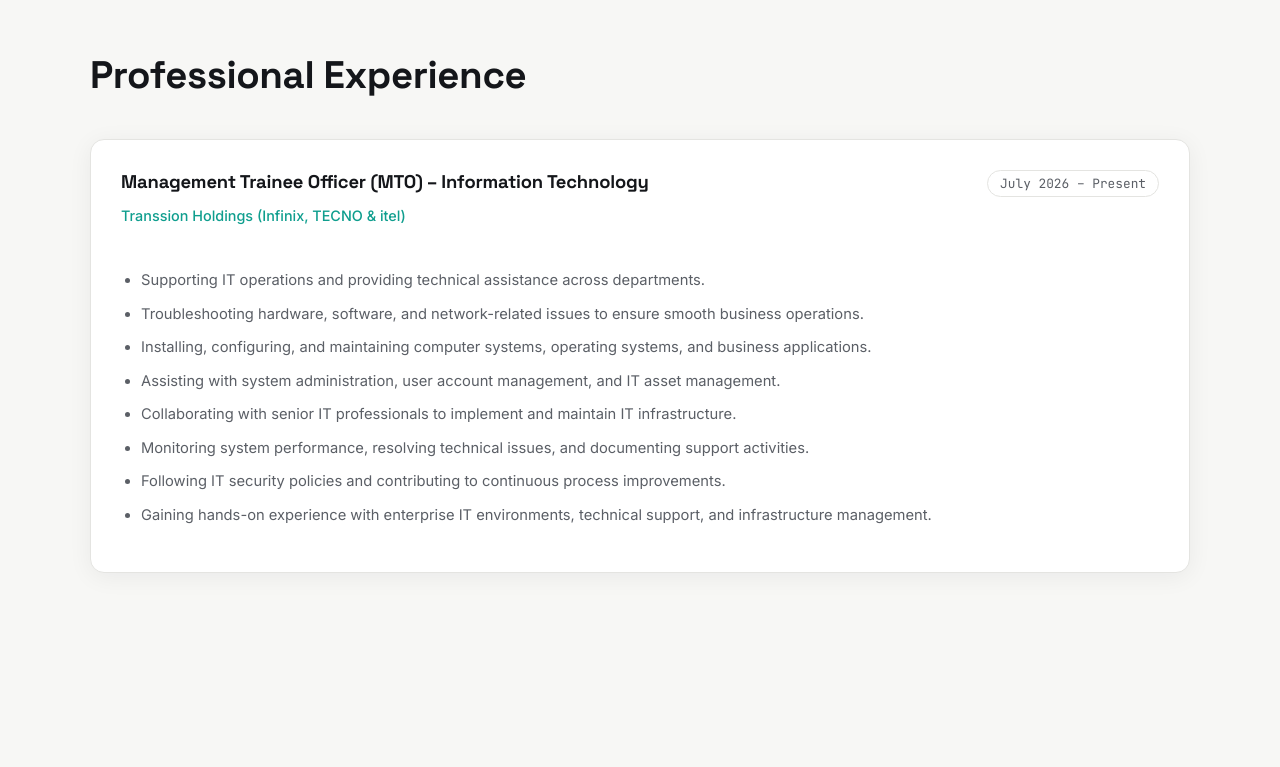
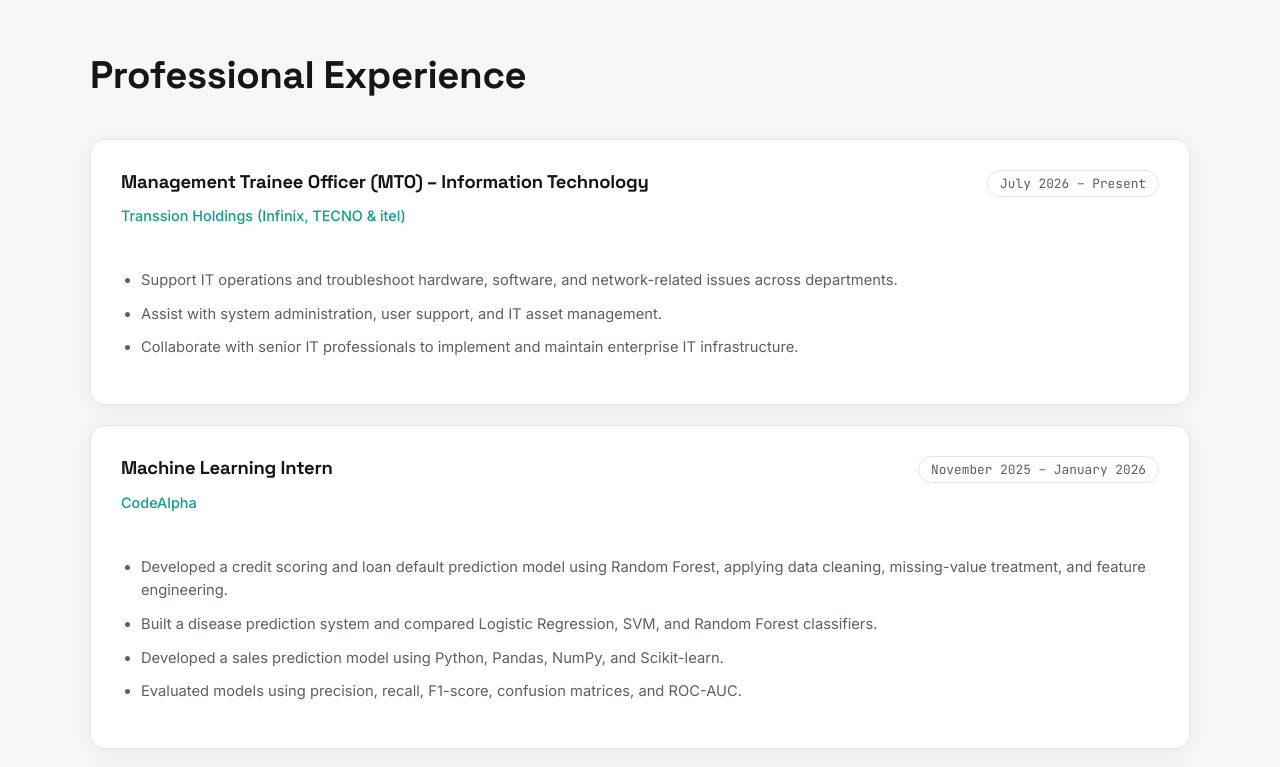
Before and after one commit to muhammadabubakar3520-ship-it/M.Abubakar.Portfolio, a React (Vite) app: page / in a window 1280 px wide. Shown: the part 2030-2797 px from the top of the page. Built offline with nearby package versions, Linux system fonts and the light colour scheme.

Commit message:
Refactor Experience component and add projects section

```diff
--- a/src/components/Experience.jsx
+++ b/src/components/Experience.jsx
@@ -1,3 +1,4 @@
+
 import { motion } from "framer-motion";
 
 const experience = [
@@ -6,14 +7,83 @@ const experience = [
     company: "Transsion Holdings (Infinix, TECNO & itel)",
     period: "July 2026 – Present",
     points: [
-      "Supporting IT operations and providing technical assistance across departments.",
-      "Troubleshooting hardware, software, and network-related issues to ensure smooth business operations.",
-      "Installing, configuring, and maintaining computer systems, operating systems, and business applications.",
-      "Assisting with system administration, user account management, and IT asset management.",
-      "Collaborating with senior IT professionals to implement and maintain IT infrastructure.",
-      "Monitoring system performance, resolving technical issues, and documenting support activities.",
-      "Following IT security policies and contributing to continuous process improvements.",
-      "Gaining hands-on experience with enterprise IT environments, technical support, and infrastructure management.",
+      "Support IT operations and troubleshoot hardware, software, and network-related issues across departments.",
+      "Assist with system administration, user support, and IT asset management.",
+      "Collaborate with senior IT professionals to implement and maintain enterprise IT infrastructure.",
+    ],
+  },
+  {
+    role: "Machine Learning Intern",
+    company: "CodeAlpha",
+    period: "November 2025 – January 2026",
+    points: [
+      "Developed a credit scoring and loan default prediction model using Random Forest, applying data cleaning, missing-value treatment, and feature engineering.",
+      "Built a disease prediction system and compared Logistic Regression, SVM, and Random Forest classifiers.",
+      "Developed a sales prediction model using Python, Pandas, NumPy, and Scikit-learn.",
+      "Evaluated models using precision, recall, F1-score, confusion matrices, and ROC-AUC.",
+    ],
+  },
+  {
+    role: "Web Development Intern",
+    company: "Hex Softwares",
+    period: "February 2025 – April 2025",
+    points: [
+      "Developed responsive web applications using HTML, CSS, JavaScript, and Bootstrap.",
+      "Built e-commerce, real estate listing, and task management applications.",
+      "Applied responsive design principles to improve usability across different screen sizes.",
+    ],
+  },
+];
+
+const projects = [
+  {
+    role: "AI-Based Student Engagement Detection System",
+    company: "Client Project | EfficientNetB0, XGBoost, TensorFlow",
+    period: "May 2026 – June 2026",
+    points: [
+      "Developed a deep learning system to classify six classroom engagement states.",
+      "Used EfficientNetB0 for deep feature extraction and XGBoost for classification, achieving 96.46% test accuracy.",
+      "Evaluated model performance using confusion matrices, precision, recall, and F1-score.",
+    ],
+  },
+  {
+    role: "Plant Leaf Disease Classification",
+    company: "Deep Learning | ResNet34, EfficientNetB0, CBAM",
+    period: "Selected Project",
+    points: [
+      "Built a multi-class plant disease classifier using the PlantVillage dataset.",
+      "Compared ResNet34, EfficientNetB0, and EfficientNetB0 with CBAM attention.",
+      "Applied image preprocessing, data augmentation, and model optimization.",
+    ],
+  },
+  {
+    role: "Brain Tumor Detection Using Machine Learning",
+    company: "Machine Learning | SVM Classifier",
+    period: "Selected Project",
+    points: [
+      "Developed an MRI-based brain tumor detection model using an SVM classifier.",
+      "Applied image preprocessing and feature extraction to distinguish tumor from non-tumor cases.",
+      "Evaluated classification performance using machine learning techniques.",
+    ],
+  },
+  {
+    role: "Full-Stack Developer – Help Desk Ticketing Portal",
+    company: "Independent Project | React, Vite, Tailwind CSS, Node.js",
+    period: "Independent Project",
+    points: [
+      "Designed and developed a full-stack help desk application with a custom Node.js REST API.",
+      "Implemented ticket lifecycle management and role-based access for employees, engineers, and administrators.",
+      "Added token-based session authentication and salted-hash password storage.",
+    ],
+  },
+  {
+    role: "Full-Stack Developer – Gift Inventory Management System",
+    company: "Independent Project | MERN Stack, MongoDB Atlas, Vercel",
+    period: "Independent Project",
+    points: [
+      "Developed and deployed a web application to manage promoter records and gift inventory.",
+      "Implemented promoter login and image-upload functionality.",
+      "Integrated MongoDB Atlas for cloud database management and deployed the application on Vercel.",
     ],
   },
 ];
@@ -27,20 +97,8 @@ const itemVariant = {
   }),
 };
 
-function Experience() {
+function ExperienceCard({ job, index }) {
   return (
-    <section id="experience">
-      <motion.h2
-        initial={{ opacity: 0, y: 20 }}
-        whileInView={{ opacity: 1, y: 0 }}
-        viewport={{ once: true }}
-        transition={{ duration: 0.5 }}
-      >
-        Professional Experience
-      </motion.h2>
-
-      <div className="experience-list">
-        {experience.map((job, index) => (
     <motion.div
       className="card experience-card"
       key={job.role}
@@ -64,6 +122,47 @@ function Experience() {
         ))}
       </ul>
     </motion.div>
+  );
+}
+
+function Experience() {
+  return (
+    <section id="experience">
+      <motion.h2
+        initial={{ opacity: 0, y: 20 }}
+        whileInView={{ opacity: 1, y: 0 }}
+        viewport={{ once: true }}
+        transition={{ duration: 0.5 }}
+      >
+        Professional Experience
+      </motion.h2>
+
+      <div className="experience-list">
+        {experience.map((job, index) => (
+          <ExperienceCard
+            job={job}
+            index={index}
+            key={job.role}
+          />
+        ))}
+      </div>
+
+      <motion.h2
+        initial={{ opacity: 0, y: 20 }}
+        whileInView={{ opacity: 1, y: 0 }}
+        viewport={{ once: true }}
+        transition={{ duration: 0.5 }}
+      >
+        Featured Projects
+      </motion.h2>
+
+      <div className="experience-list">
+        {projects.map((job, index) => (
+          <ExperienceCard
+            job={job}
+            index={index}
+            key={job.role}
+          />
         ))}
       </div>
     </section>
```
Lines whose indentation alone changed are shown as unchanged.
